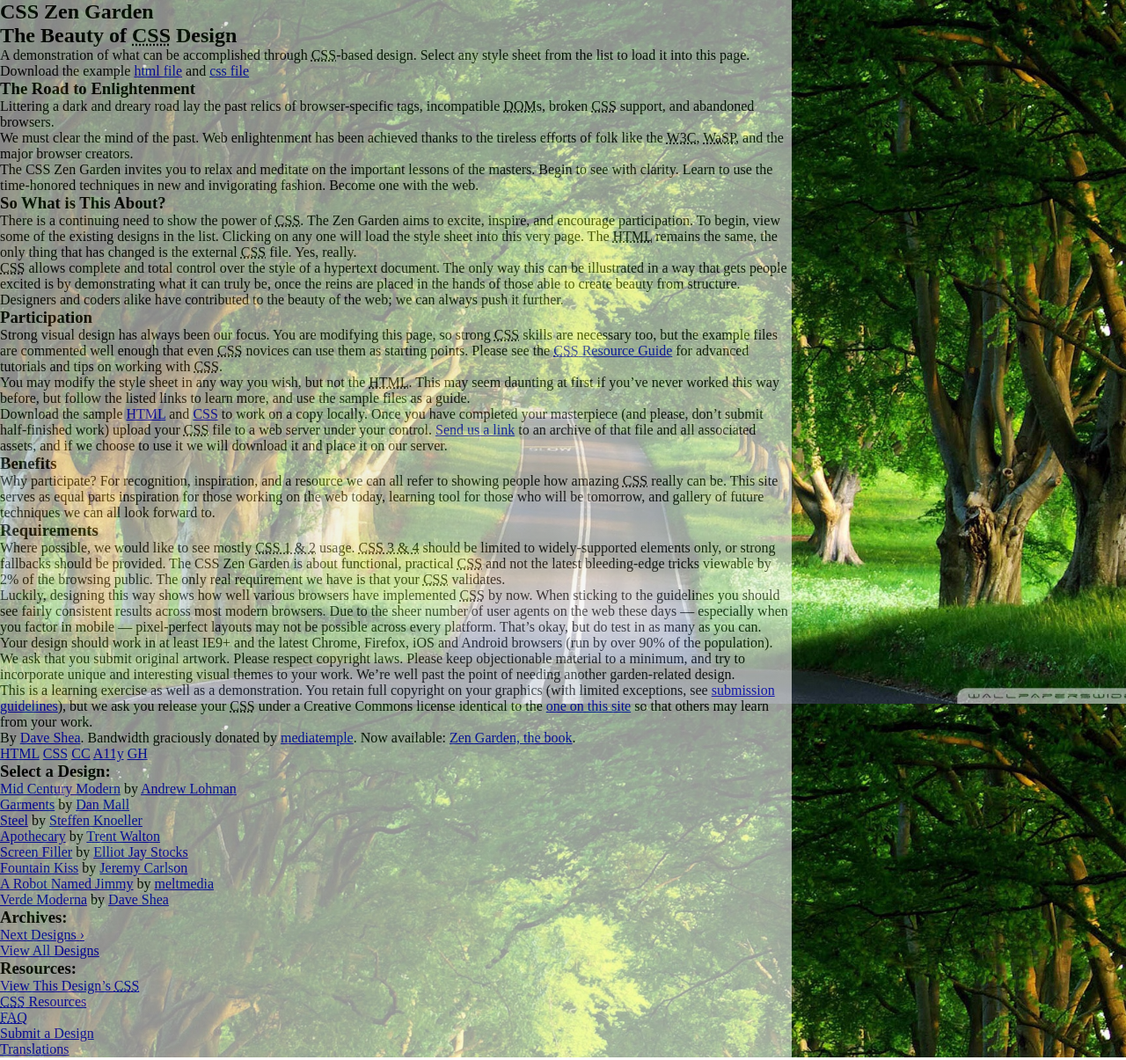
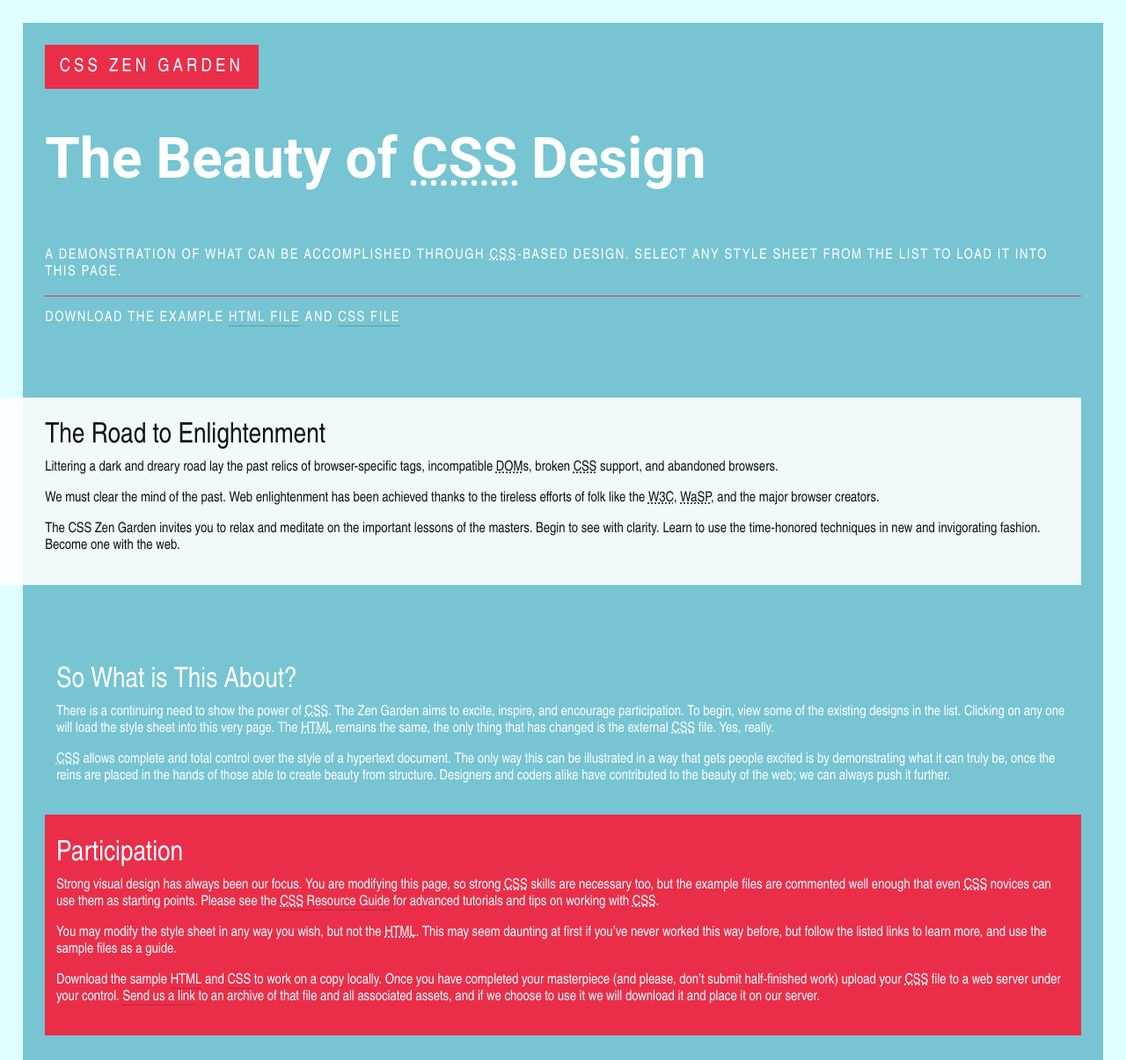
Before and after one commit to duongphuhiep/css-tuto, a plain HTML site: page csszngarden/index.html in a window 1280 px wide. Shown: the top 1205 px of the page at 88% size. Drawn offline with Linux system fonts and the light colour scheme.

Commit message:
first try

```diff
--- a/csszngarden/style.css
+++ b/csszngarden/style.css
@@ -6,15 +6,147 @@
 
 body {
   font-size: 62.5%;
-  /*background-image: linear-gradient(to bottom, gray, white);*/
-  background-image: url(road.jpg);
-  background-attachment: fixed;
-  background-size: cover;
+  font-family: "arial narrow";
+  background: lightcyan;
 }
 
 .page-wrapper {
+  background: #77c4d3;
   font-size: 1.6em;
-  max-width: 900px;
-  background: linear-gradient(to bottom right, #ddd, white);
-  opacity: 0.6;
+  color: white;
+  margin: 1.6em;
+  padding: 1.6em;
 }
+
+
+header > h1 {
+  text-transform: uppercase;
+  background: #ea2e49;
+  font-size: 1.3em;
+  font-weight: 100;
+  padding: 0.6em 0.8em;
+  margin-bottom: 2em;
+  display: inline-block;
+  letter-spacing: 0.2em;
+}
+
+header > h2 {
+  font-size: 4em;
+  font-family: Roboto, sans-serif;
+  font-weight: bold;
+}
+
+header {
+  margin-bottom: 3em;
+}
+
+.summary p {
+  text-transform: uppercase;
+  padding: 1em 0;
+  letter-spacing: 0.1em;
+}
+
+.summary p:first-child {
+  border-bottom: solid #ea2e49 1px;
+}
+
+a {
+  color: white;
+  text-decoration: none;
+  border-bottom: solid 1px rgba(0, 0, 0, 0.2);
+}
+
+a:hover {
+  border-bottom: solid 1px #ea2e49;
+  animation-duration: 1s;
+  animation-name: easy-in-01;
+  animation-fill-mode: forwards;
+}
+
+@keyframes easy-in-01 {
+    0%   {border-bottom-color: rgba(0, 0, 0, 0.2);}
+    100% {border-bottom-color: #ea2e49;}
+}
+
+.preamble {
+  background-color: white;
+  color: black;
+  margin-left: -3.2em;
+  padding: 1.6em 1.6em 1.6em 3.2em;
+  margin-bottom: 4em;
+  margin-top: 4em;
+  opacity: 0.9;
+}
+
+h3 {
+  font-size: 2em;
+  font-weight: lighter;
+}
+
+p {
+  padding: 0.5em 0;
+}
+
+.participation {
+  background-color: #ea2e49;
+  margin-bottom: 3.2em;
+}
+
+#zen-supporting > div {
+  padding: 1.6em 0.8em;
+}
+
+.benefits, .requirements {
+  background-color: white;
+  color: black;
+}
+
+
+.requirements a {
+  color: black;
+}
+
+.requirements p:last-child {
+  text-transform: uppercase;
+  border-top: solid #ea2e49 1px;
+  padding-top: 1em;
+  margin-top: 1em;
+}
+
+footer {
+  background-color: rgba(246,247,146,0.9);
+  color: black;
+  width: 50%;
+  padding: 0.8em 1.6em;
+}
+
+footer a {
+  color: black;
+  padding-right: 0.2em;
+}
+
+aside {
+  float: right;
+  display: inline-block;
+  margin-top: 1.6em;
+  background-color: rgba(246,247,146,0.9);
+  color: black;
+  padding: 0em 0.8em 4em 0.8em;
+  width: 100%;
+}
+
+aside a {
+  color: black;
+}
+
+aside h3 {
+  margin-top: 2em;
+}
+
+aside ul {
+  list-style-type: none;
+}
+
+aside li {
+  padding-top: 0.6em;
+}
```
